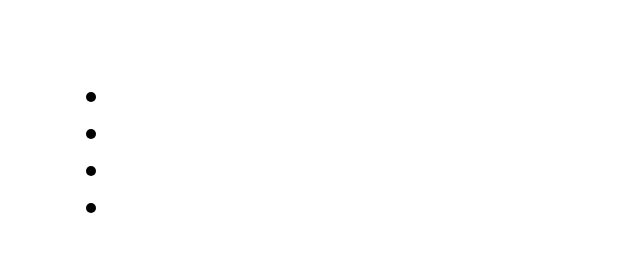
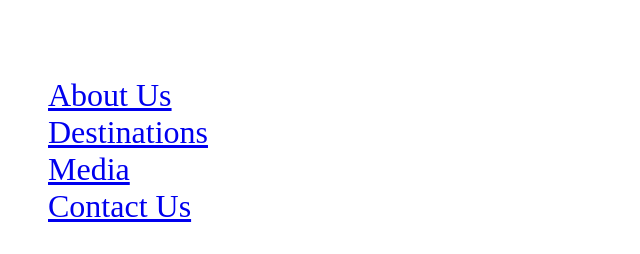
Before and after one commit to amartin78/fcc-landapage, a plain HTML site: page index.html in a window 1280 px wide. Shown: the top 254 px of the page, without its empty margins (0-640 px from the left). Drawn offline with Linux system fonts and the light colour scheme.

Commit message:
navbar top

```diff
--- a/index.html
+++ b/index.html
@@ -10,18 +10,32 @@
             <img id="header-img" src="">
             <nav id="nav-bar">
                 <ul>
-                    <li class="nav-link"></li>
-                    <li class="nav-link"></li>
-                    <li class="nav-link"></li>
-                    <li class="nav-link"></li>
+                    <li>
+                        <a class="nav-link" href="#about">About Us</a>
+                    </li>
+                    <li>
+                        <a class="nav-link" href="#destinations">Destinations</a>
+                    </li>
+                    <li>
+                        <a class="nav-link" href="#video">Media</a>
+                    </li>
+                    <li>
+                        <a class="nav-link" href="#form">Contact Us</a>
+                    </li>
                 </ul>
             </nav>
         </header>
         <main>
+            <div id="about">
+                <p></p>
+            </div>
             <iframe width="560" height="315" id="video" src="https://www.youtube.com/embed/lugard7P0nw"
                     frameborder="0" allow="accelerometer; autoplay; encrypted-media; gyroscope; picture-in-picture"
                     allowfullscreen>
             </iframe>
+            <div id="destinations">
+
+            </div>
             <form id="form" action="https://www.freecodecamp.com/email-submit" method="post">
                 <input type="email" id="email" name="email" placeholder="Enter your email address">
                 <input type="submit" id="submit">
--- a/landing.css
+++ b/landing.css
@@ -1,9 +1,18 @@
 #header {
     font-size: 2rem;
-    margin-left: 4rem;
+}
+
+ul {
+    list-style: none;
+}
+
+#nav-bar {
+    display: flex;
 }
 
 
 @media (max-width: 550px) {
-
+    #header {
+        font-size: 1rem;
+    }
 }
```
